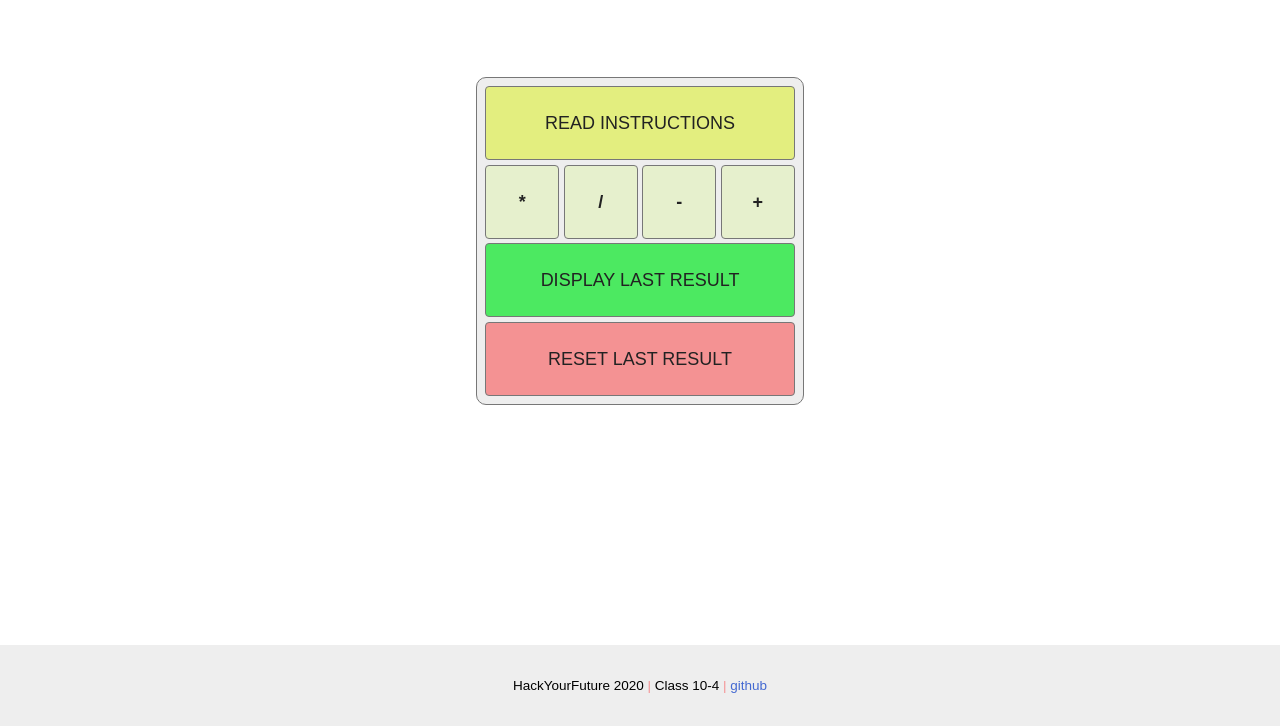
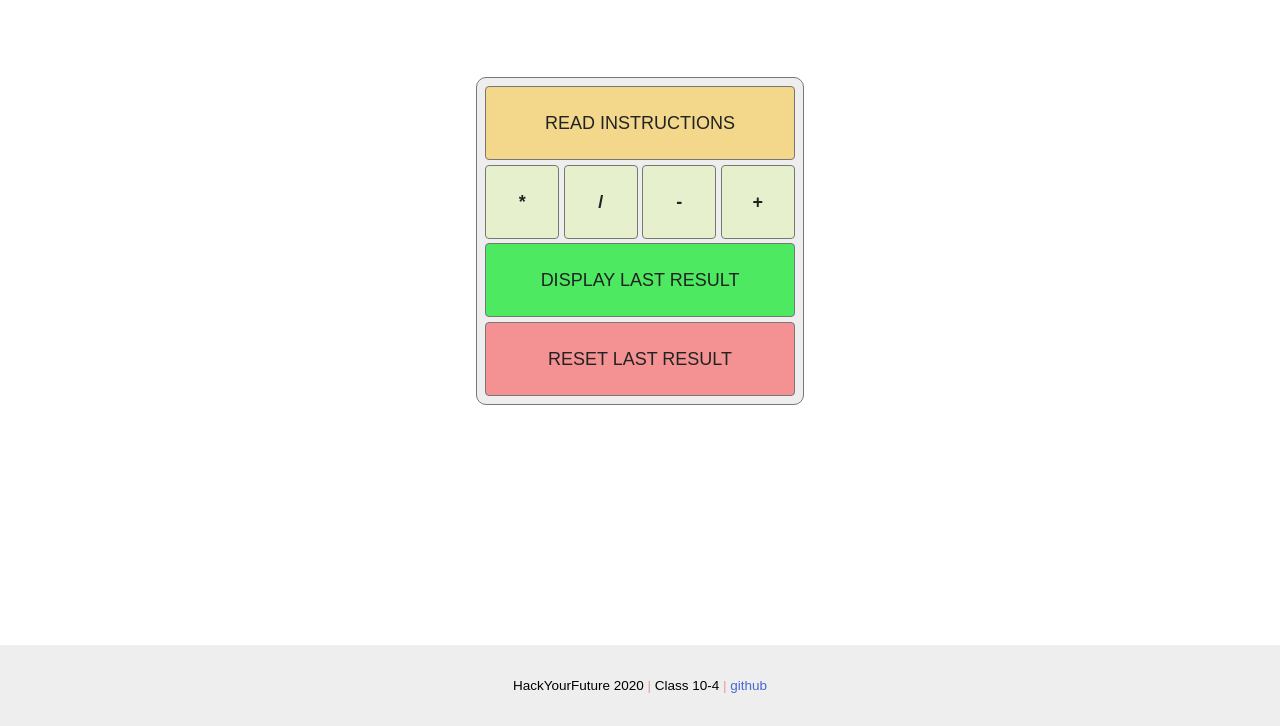
Before and after one commit to gelilaa/prompt-alert-calculate, a plain HTML site: page index.html in a window 1280 px wide. Shown: the part 96-822 px from the top of the page. Drawn offline with Linux system fonts and the light colour scheme.

Commit message:
final touches

```diff
--- a/index.html
+++ b/index.html
@@ -2,7 +2,8 @@
 <html lang='en'>
 
 <head>
-    <meta charset='utf8'>
+    <meta http-equiv="Content-Type" content="text/html; charset=utf-8" />
+
     <title>prompt, alert, calculate</title>
 
     <link rel="stylesheet" href="style.css">
--- a/style.css
+++ b/style.css
@@ -75,11 +75,11 @@ main {
 }
 
 .instruction {
-    background: #e3ee7f
+    background: #f3d78b
 }
 
 .instruction:hover {
-    background: #eecd38;
+    background: #f1d65b;
 }
 
 #display {
```
